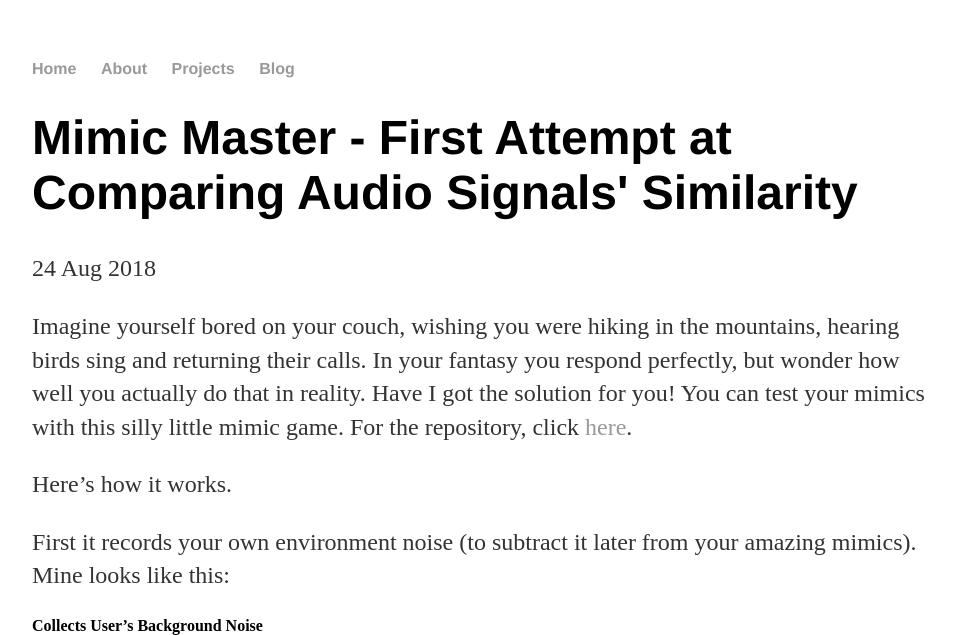
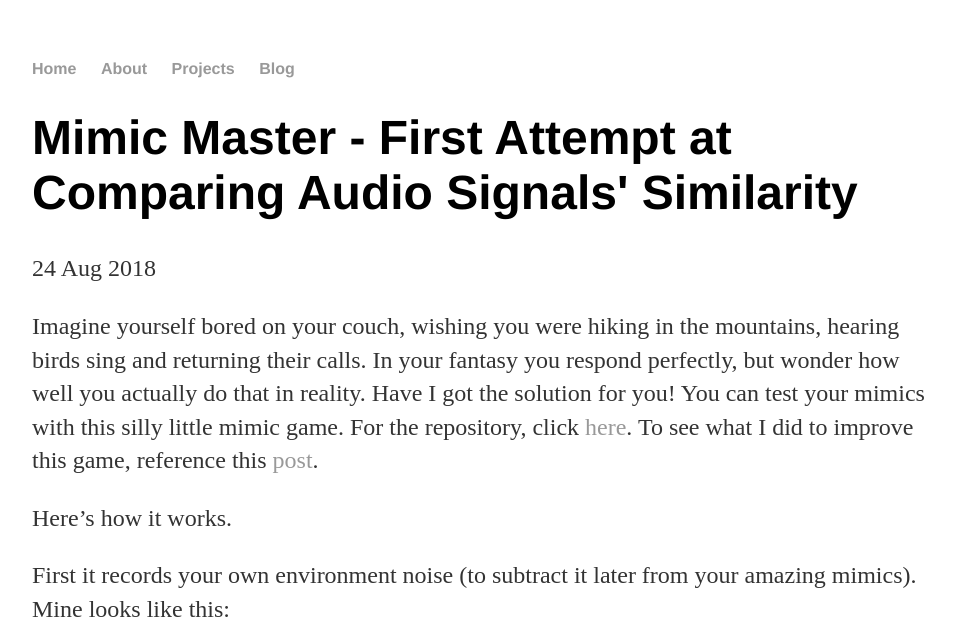
Before and after one commit to a-n-rose/a-n-rose.github.io, a Jekyll site: the page built from _posts/2018-08-24-mimic-master-pitchcurve-vs-fingerprint.md, in a window 1280 px wide and 900 px high, cut to the strip 0-635 px from the top of the window. Shown: the whole strip, without its empty margins (160-1115 px from the left). Built offline with Jekyll 4.4.1, drawn with Linux system fonts in a browser that asks for light colours.

Commit message:
Added link to improvements made

```diff
--- a/_posts/2018-08-24-mimic-master-pitchcurve-vs-fingerprint.md
+++ b/_posts/2018-08-24-mimic-master-pitchcurve-vs-fingerprint.md
@@ -4,7 +4,7 @@ title: "Mimic Master - First Attempt at Comparing Audio Signals' Similarity"
 date: 2018-08-24
 ---
 
-Imagine yourself bored on your couch, wishing you were hiking in the mountains, hearing birds sing and returning their calls. In your fantasy you respond perfectly, but wonder how well you actually do that in reality. Have I got the solution for you! You can test your mimics with this silly little mimic game. For the repository, click <a href="https://github.com/a-n-rose/mimic-master-how-well-can-you-mimic">here</a>.
+Imagine yourself bored on your couch, wishing you were hiking in the mountains, hearing birds sing and returning their calls. In your fantasy you respond perfectly, but wonder how well you actually do that in reality. Have I got the solution for you! You can test your mimics with this silly little mimic game. For the repository, click <a href="https://github.com/a-n-rose/mimic-master-how-well-can-you-mimic">here</a>. To see what I did to improve this game, reference this <a href="/2018/09/15/mimic-master-improving-scores-round-2.html">post</a>.
 
 Here's how it works.
 
```
